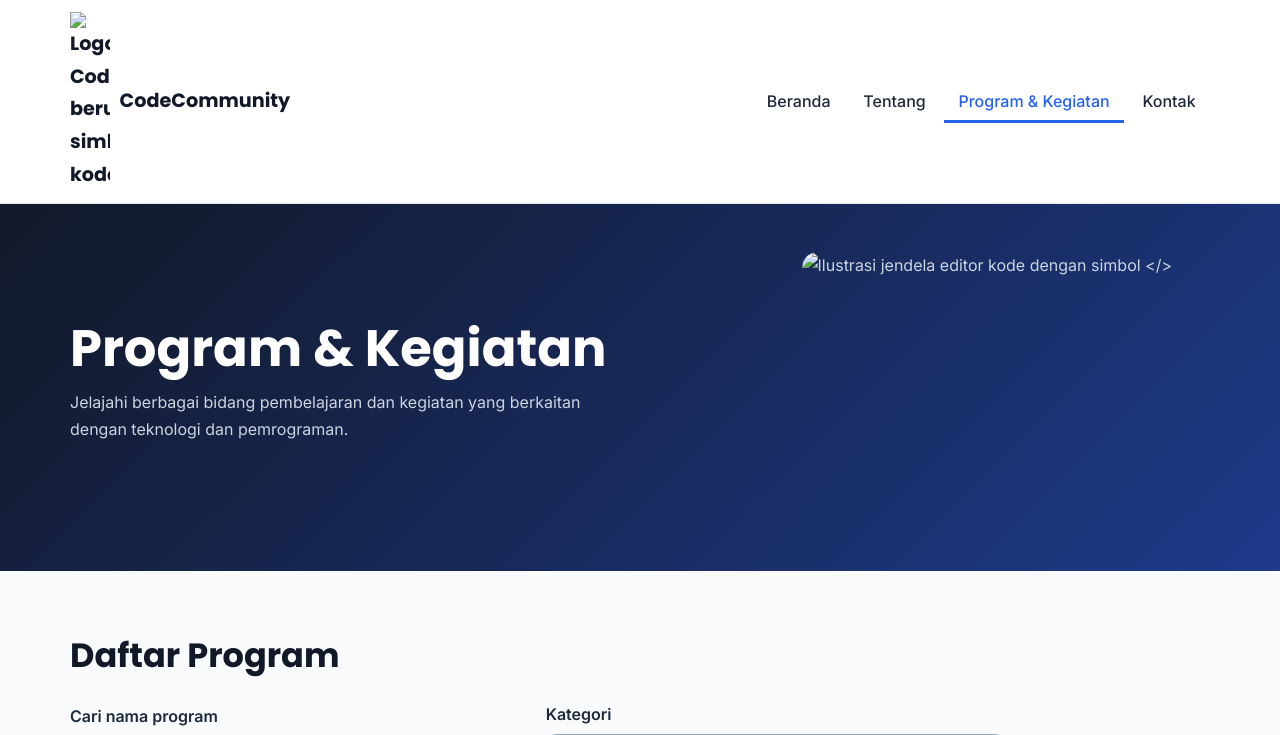
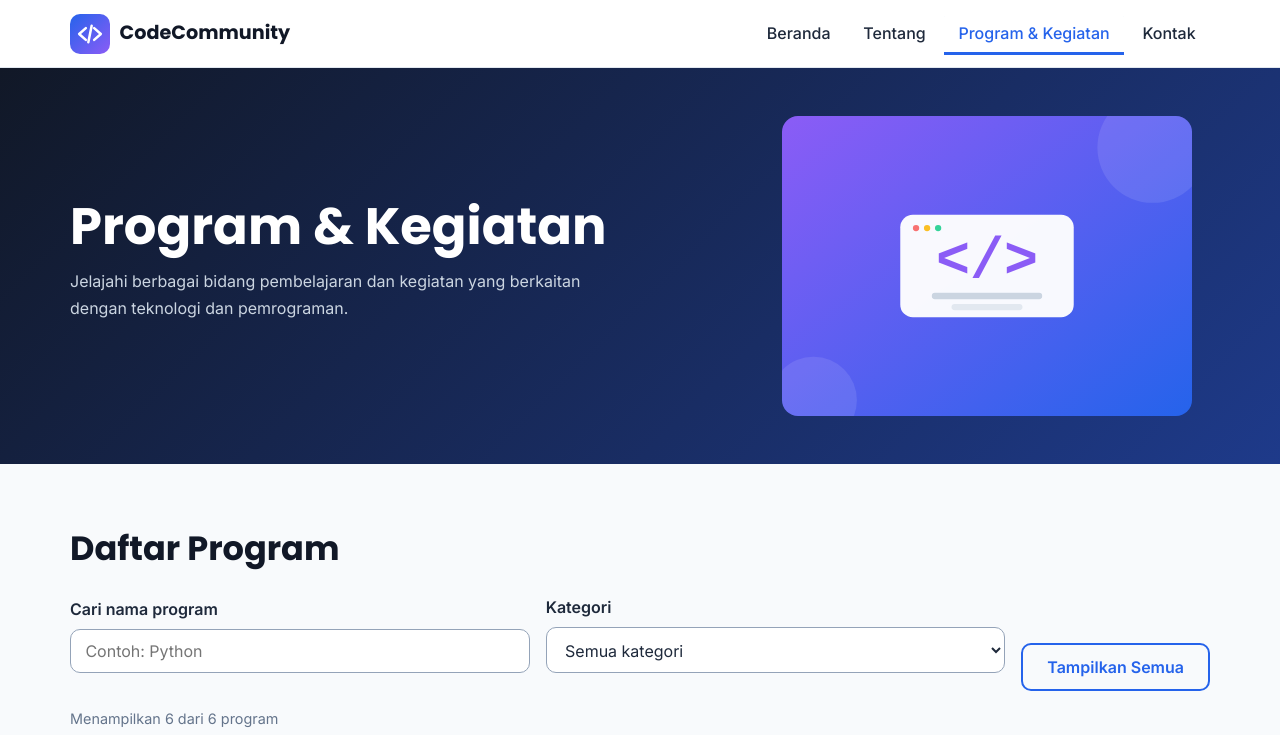
Before and after one commit to atirahnaurahjinan-hue/UTS_Pemrograman_web_New, a plain HTML site: page katalog.html in a window 1280 px wide. Shown: the top 735 px of the page. Drawn offline with Linux system fonts and the light colour scheme; files that its build step writes are made by us from their sources; files whose address does not match are found by name.

Commit message:
Update katalog.html

```diff
--- a/katalog.html
+++ b/katalog.html
@@ -8,15 +8,15 @@
   <link rel="preconnect" href="https://fonts.googleapis.com">
   <link rel="preconnect" href="https://fonts.gstatic.com" crossorigin>
   <link href="https://fonts.googleapis.com/css2?family=Inter:wght@400;500;600&amp;family=Poppins:wght@600;700&amp;display=swap" rel="stylesheet">
-  <link rel="stylesheet" href="css/style.css">
-  <script src="js/script.js" defer></script>
+  <link rel="stylesheet" href="style.css">
+  <script src="script.js" defer></script>
 </head>
 <body>
   <a class="lewati" href="#konten">Lewati ke konten utama</a>
   <header class="header" id="header-situs">
     <div class="kontainer header-isi">
       <a class="logo" href="index.html" aria-label="CodeCommunity, kembali ke Beranda">
-        <img src="img/logo.svg" alt="Logo CodeCommunity berupa simbol kode" width="40" height="40">
+        <img src="logo.svg" alt="Logo CodeCommunity berupa simbol kode" width="40" height="40">
         <span>CodeCommunity</span>
       </a>
       <button class="hamburger" id="tombol-menu" type="button" aria-label="Buka menu navigasi" aria-expanded="false" aria-controls="menu-utama">
@@ -40,7 +40,7 @@
           <h1 id="judul-katalog">Program &amp; Kegiatan</h1>
           <p>Jelajahi berbagai bidang pembelajaran dan kegiatan yang berkaitan dengan teknologi dan pemrograman.</p>
         </div>
-        <img src="img/hero-katalog.svg" alt="Ilustrasi jendela editor kode dengan simbol &lt;/&gt;" width="520" height="380">
+        <img src="hero-katalog.svg" alt="Ilustrasi jendela editor kode dengan simbol &lt;/&gt;" width="520" height="380">
       </div>
     </section>
 
@@ -121,7 +121,7 @@
     <div class="kontainer footer-grid">
       <div>
         <a class="logo logo-terang" href="index.html">
-          <img src="img/logo.svg" alt="Logo CodeCommunity" width="36" height="36">
+          <img src="logo.svg" alt="Logo CodeCommunity" width="36" height="36">
           <span>CodeCommunity</span>
         </a>
         <p>Komunitas programmer kampus untuk belajar, berkembang, dan berkolaborasi di bidang teknologi. <span class="placeholder">UNIVERSITAS PERTIBA</span></p>
```
